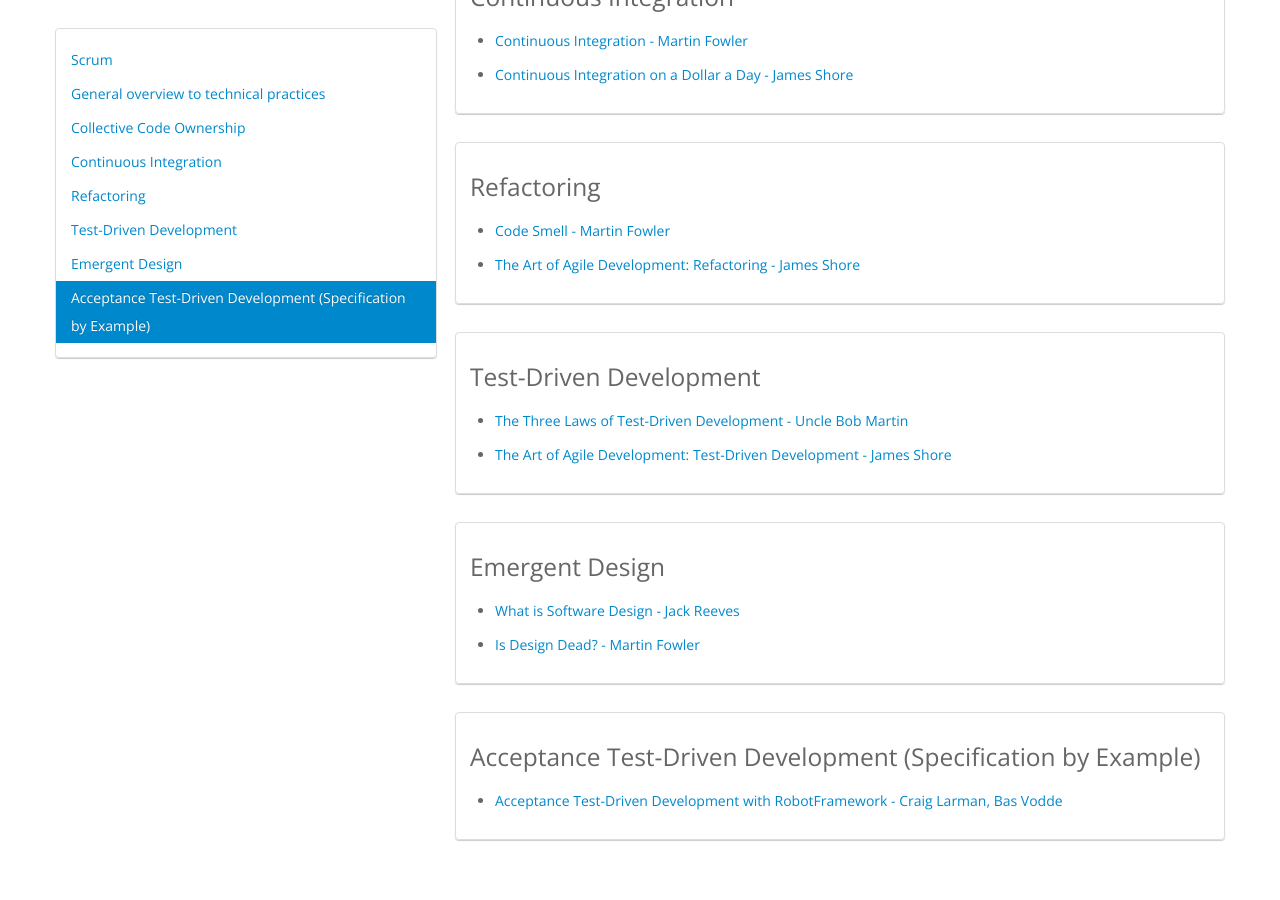
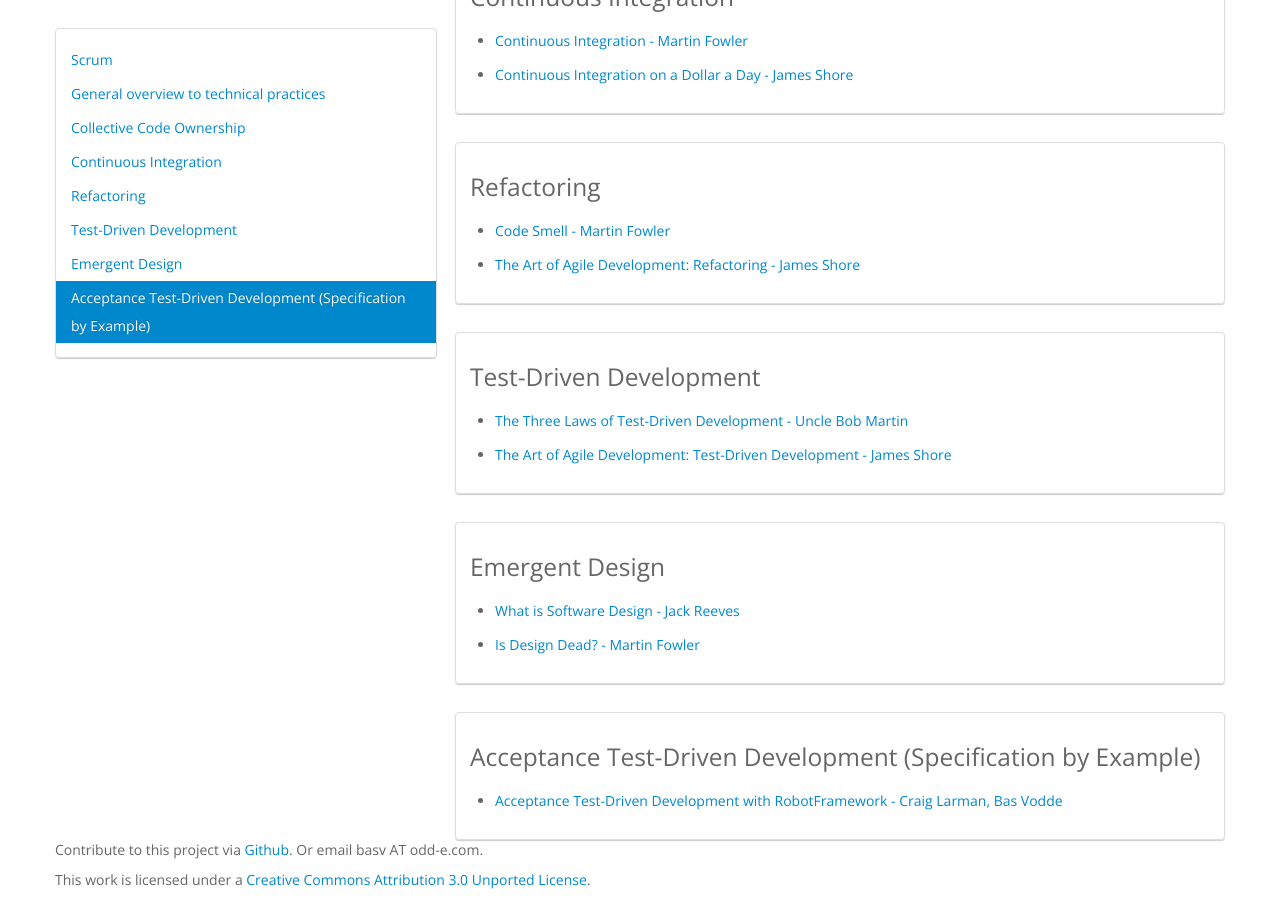
Before and after one commit to nerds-odd-e/agilereference, a Jekyll site: the page built from index.html, in a window 1280 px wide and 900 px high, scrolled down 712 px. Built offline with Jekyll 4.4.1, drawn with Linux system fonts in a browser that asks for light colours; Markdown is read by kramdown in place of the engine named in the settings; before the commit the page ends 1552 px from its top, so only the background shows below that.

Commit message:
added footer

```diff
--- a/_layouts/default.html
+++ b/_layouts/default.html
@@ -21,8 +21,16 @@
 
 			  {{ content }}
 
+        <div id="footer">
+					<p>
+						Contribute to this project via <a href="https://github.com/nerds-odd-e/agilereference">Github</a>.
+						Or email basv AT odd-e.com.
+					</p>
+				  <p>
+					  This work is licensed under a <a rel="license" href="http://creativecommons.org/licenses/by/3.0/deed.en_US">Creative Commons Attribution 3.0 Unported License</a>.
+			    </p>
+        </div>
       </div>
-
 			<script src="js/jquery-2.0.3.min.js"></script>
 			<script src="js/bootstrap.min.js"></script>
     </body>
--- a/index.html
+++ b/index.html
@@ -75,7 +75,7 @@
 				<h3><div>{{ category.title }}</div></h3>
 		      <ul>
 			    {% for link in category.links %}
-			      <li><a href="{{ link.url }}">{{ link.name }}</a></li>
+			      <li><a href="{{ link.url }}" target="_blank">{{ link.name }}</a></li>
 			    {% endfor %}
 		      </ul>
       </div>
```
